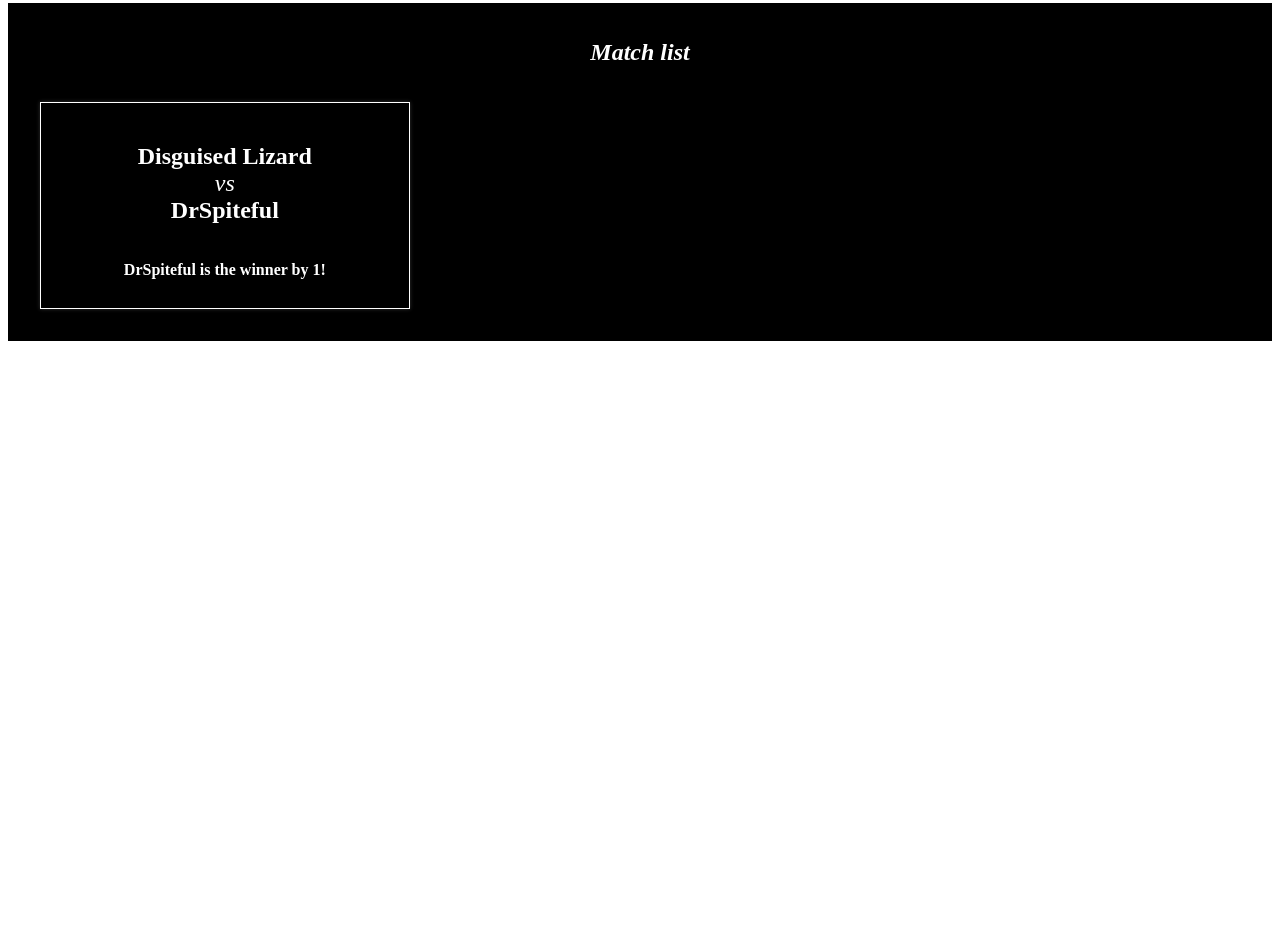
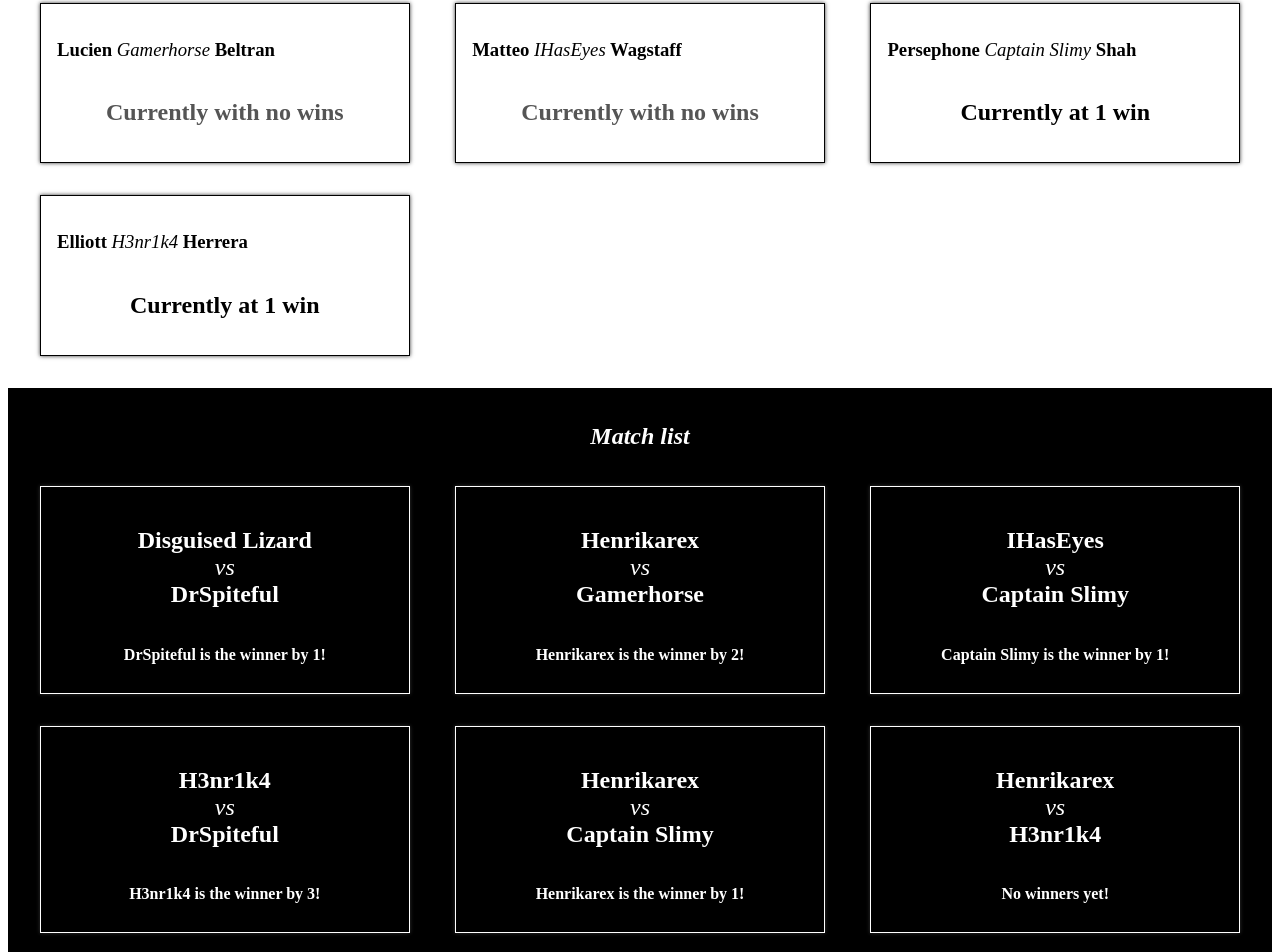
Before and after one commit to cassie-eve/tourney-matches, a React (Create React App) app: page / in a window 1280 px wide. Shown: the part 397-1349 px from the top of the page. Before the commit the page ends 800 px from the top, so only its background shows below. Built offline with nearby package versions, Linux system fonts and the light colour scheme.

Commit message:
map matches and players

```diff
--- a/src/components/MatchList.js
+++ b/src/components/MatchList.js
@@ -2,14 +2,23 @@
 
 function MatchList(props) {
 
-    const oneMatch = props.matchData[0];
+  const matches = props.matchData.map(match => {
 
     return (
-      <section className="PlayerList MatchList">
-        <h1>Match list</h1>
-        <Match players={oneMatch.players} winner={oneMatch.winner} scoreDifference={oneMatch.scoreDifference} />
-      </section>
-    );
-  }
+      <Match
+        key={match.matchNumber}
+        players={match.players}
+        winner={match.winner}
+        scoreDifference={match.scoreDifference}
+      />)
+  });
+
+  return (
+    <section className="PlayerList MatchList">
+      <h1>Match list</h1>
+      {matches}
+    </section>
+  );
+}
 
 export default MatchList;
--- a/src/components/PlayerList.js
+++ b/src/components/PlayerList.js
@@ -2,12 +2,19 @@
 
 function PlayerList(props) {
 
-  const onePlayer = props.playerData[0];
-
+  const players = props.playerData.map(player => {
+    return (
+    <Player
+      key={player.gamerTag}
+      gamerTag={player.gamerTag}
+      firstName={player.firstName}
+      lastName={player.lastName}
+      wins={player.wins} />)
+  });
   return (
     <section className="PlayerList">
       <h1>Current participating players</h1>
-      <Player gamerTag={onePlayer.gamerTag} firstName={onePlayer.firstName} lastName={onePlayer.lastName} wins={onePlayer.wins} />
+      {players}
     </section>
   );
 }
```
